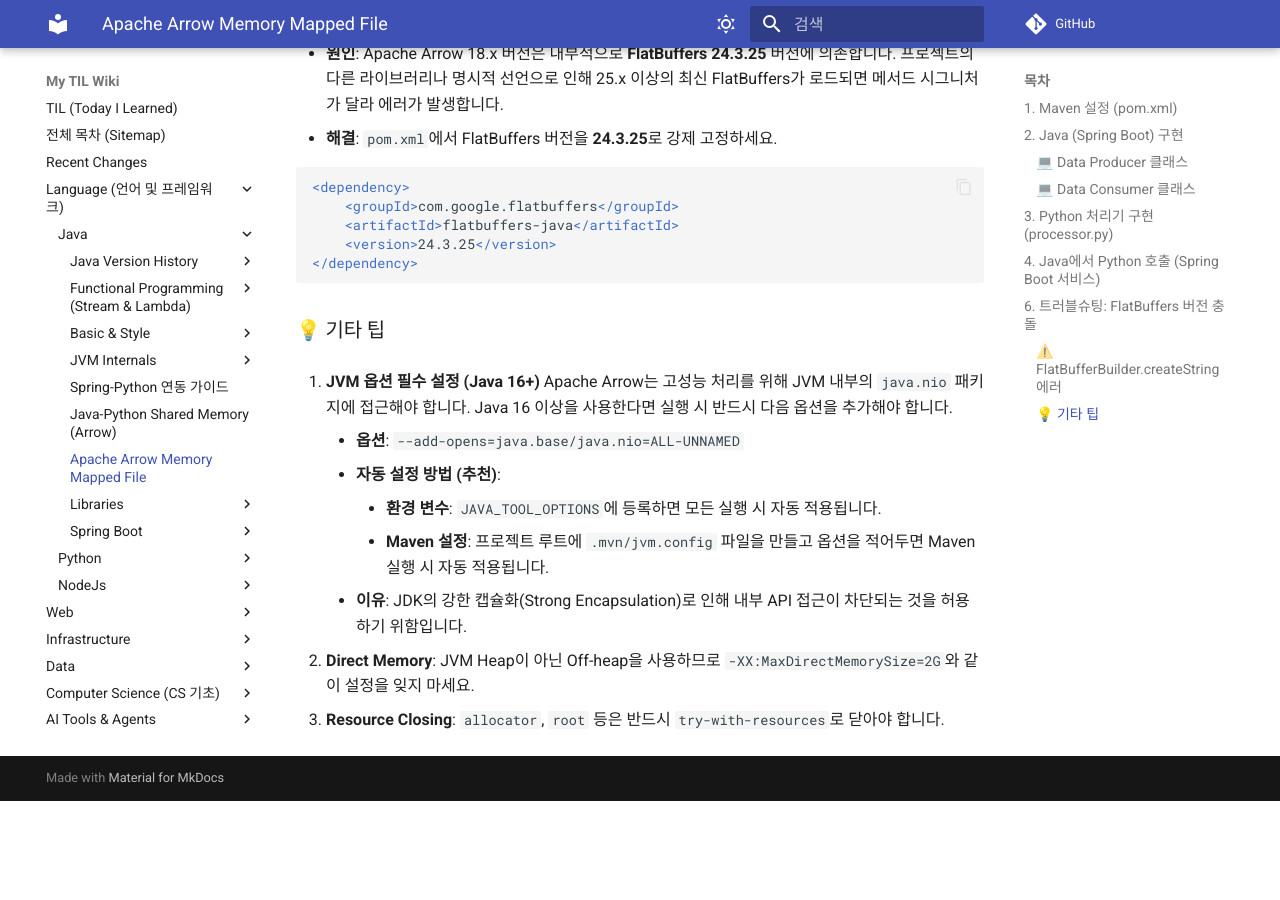
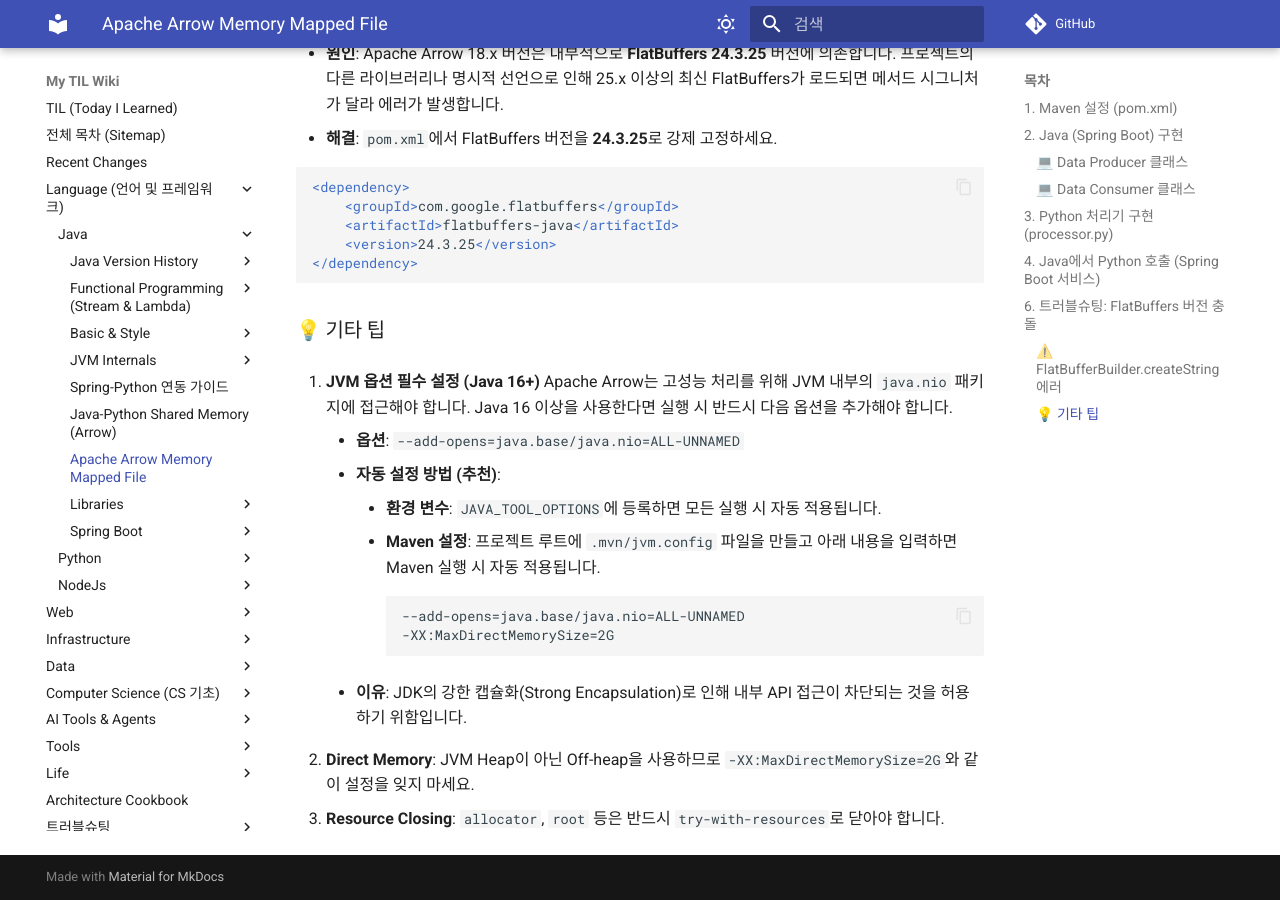
Before and after one commit to DevDooly/TIL, an MkDocs documentation site: the page built from docs/Language/Java/Apache_Arrow_Memory_Mapped_File.md, in a window 1280 px wide and 900 px high, scrolled down 4440 px. Built offline with MkDocs 1.6.1 and Material for MkDocs 9.7.7, drawn with Linux system fonts in a browser that asks for light colours; comment, search, counter and statistics services are not loaded; before the commit the page ends 5241 px from its top, so only the background shows below that.

Commit message:
docs: .mvn/jvm.config 파일 예시 및 설정 가이드 상세화

````diff
--- a/docs/Language/Java/Apache_Arrow_Memory_Mapped_File.md
+++ b/docs/Language/Java/Apache_Arrow_Memory_Mapped_File.md
@@ -228,7 +228,12 @@
     * **옵션**: `--add-opens=java.base/java.nio=ALL-UNNAMED`
     * **자동 설정 방법 (추천)**:
         * **환경 변수**: `JAVA_TOOL_OPTIONS`에 등록하면 모든 실행 시 자동 적용됩니다.
-        * **Maven 설정**: 프로젝트 루트에 `.mvn/jvm.config` 파일을 만들고 옵션을 적어두면 Maven 실행 시 자동 적용됩니다.
+        * **Maven 설정**: 프로젝트 루트에 `.mvn/jvm.config` 파일을 만들고 아래 내용을 입력하면 Maven 실행 시 자동 적용됩니다.
+            ```text
+            --add-opens=java.base/java.nio=ALL-UNNAMED
+            -XX:MaxDirectMemorySize=2G
+            ```
+
     * **이유**: JDK의 강한 캡슐화(Strong Encapsulation)로 인해 내부 API 접근이 차단되는 것을 허용하기 위함입니다.
 
 
````
Also changed, not shown: README.md (+1 -1 lines), docs/Recent_Changes.md (+1 -1 lines).
